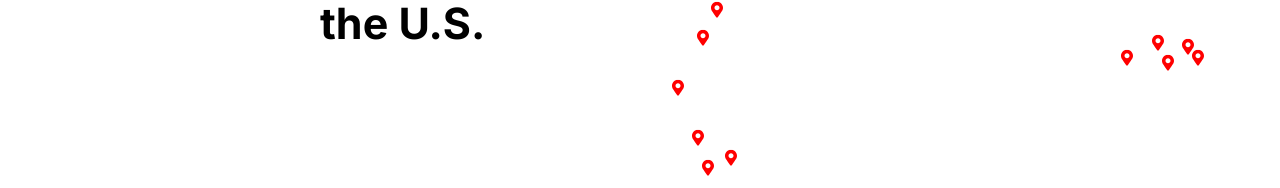
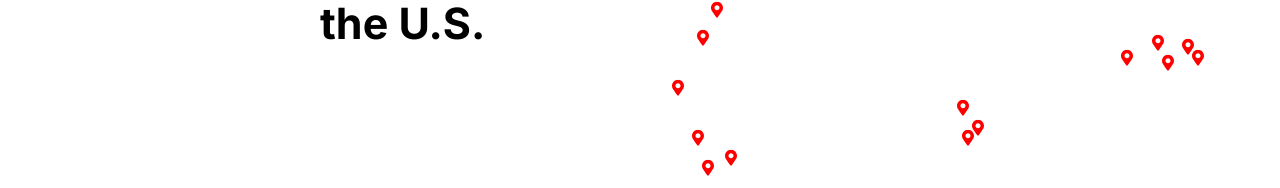
Before and after one commit to rockbison1230/WingHacksAL, a React (Create React App) app in the folder pp-front-end/: page / in a window 1280 px wide. Shown: the part 1033-1221 px from the top of the page. Built offline with nearby package versions, Linux system fonts and the light colour scheme.

Commit message:
Iowa locations pushed

```diff
--- a/pp-front-end/src/components/Map.js
+++ b/pp-front-end/src/components/Map.js
@@ -71,6 +71,16 @@ class Map extends Component {
         Phone Number: (319) 351-0326" coordinates={[220, 550]} />
       </div>
 
+      {/*Colorado Pins */}
+      <div className = "pins-container">
+         {/*YWCA*/}
+         <Pin text= "YWCA. Dedicated to empowering women and promoting peace, justice, freedom, and dignity for all. Address: 801 N Santa Fe Ave, Pueblo, CO 81003 Website: ywca.org Phone Number: (719) 542-6904" coordinates = {[290, 330]} />
+         {/*Women Partnering*/}
+         <Pin text= "Women Partnering. Forms relationships that nuture wholeness of body, mind, and spirit with financially vulnerable women. Address: 961 E Colorado Ave, Colorado Springs, CO 80903 Website: womenpartnering.org Phone Number: (719) 577-9404" coordinates = {[300, 320]} />
+         {/*The Gathering Place*/}
+         <Pin text= "The Gathering Place. Offers access to basic necessities and care options to women and GNC minorities. Address: 1535 High St, Denver, CO 80218 Website: tgpdenver.org Phone Number: (303) 321-4198" coordinates = {[270, 315]} />
+         </div>
+
       {/*Montana Pins */}
       <div className = "pins-container">
          {/*Great Falls Rescue Mission Women's Shelter*/}
```
